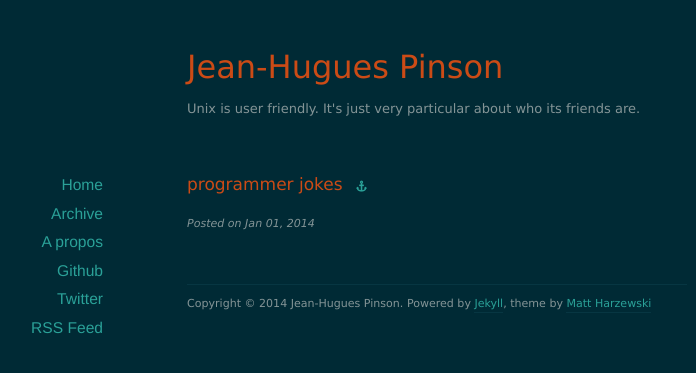
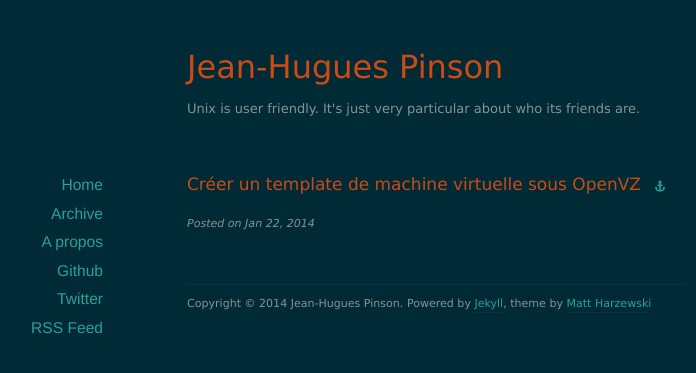
Before and after one commit to jhpinson/jhpinson.github.io, a Jekyll site: the page built from _posts/2014-01-16-quand-les-developpeurs-blaguent.md, in a window 1280 px wide. Shown: the top 373 px of the page, without its empty margins (203-899 px from the left). Built offline with Jekyll 4.4.1, drawn with Linux system fonts in a browser that asks for light colours; nearby versions of some CDN libraries.

Commit message:
Créer un template de machine virtuelle sous OpenVZ

```diff
--- a/_posts/2014-01-16-quand-les-developpeurs-blaguent.md
+++ b/_posts/2014-01-16-quand-les-developpeurs-blaguent.md
@@ -1,6 +1,6 @@
 ---
 layout: post
-title:  "programmer jokes"
-date:   2014-01-01 07:33:11
-external-url: http://stackoverflow.com/questions/234075/what-is-your-best-programmer-joke
+title:  "Créer un template de machine virtuelle sous OpenVZ"
+date:   2014-01-22 09:03:11
+external-url: http://www.webstrat.fr/blog/web-technology/creer-un-template-de-machine-virtuelle-sous-openvz
 ---
```
